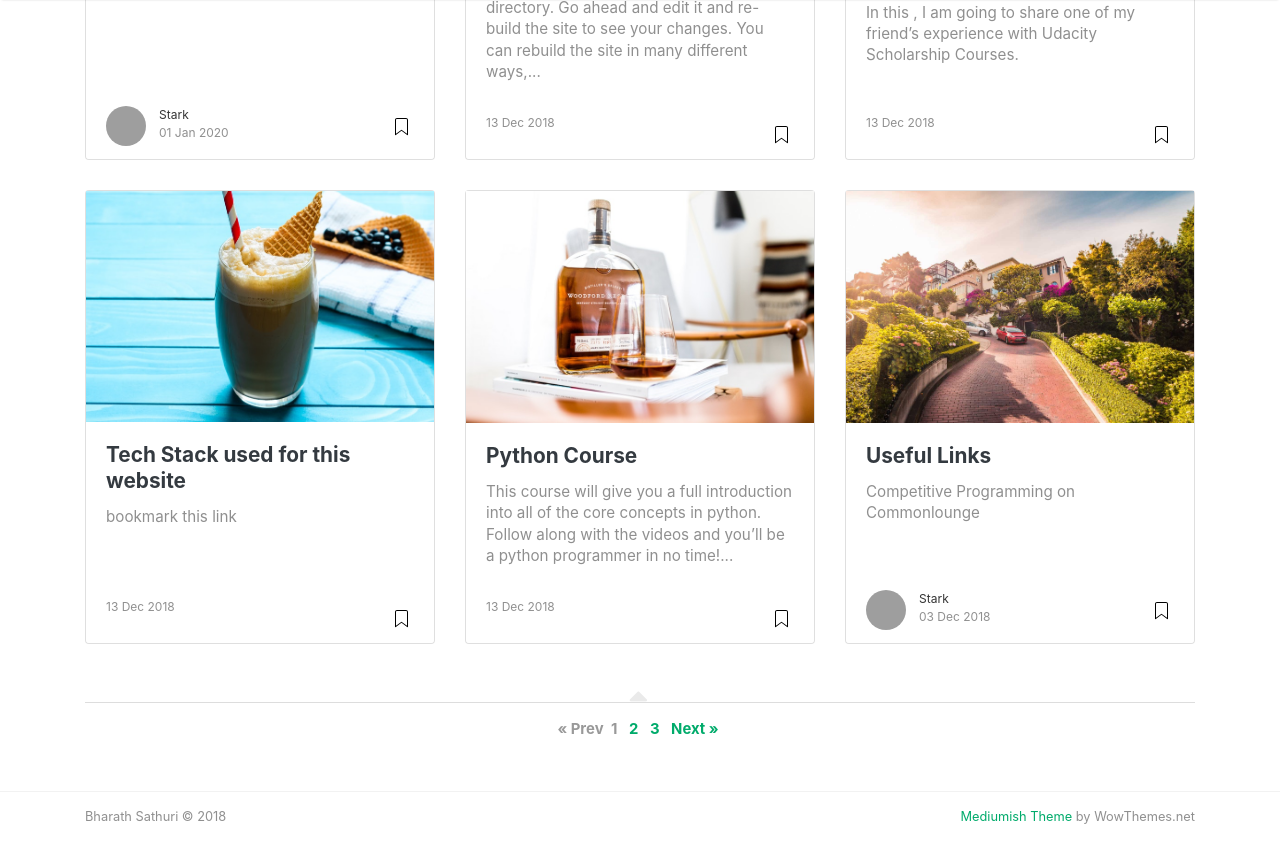
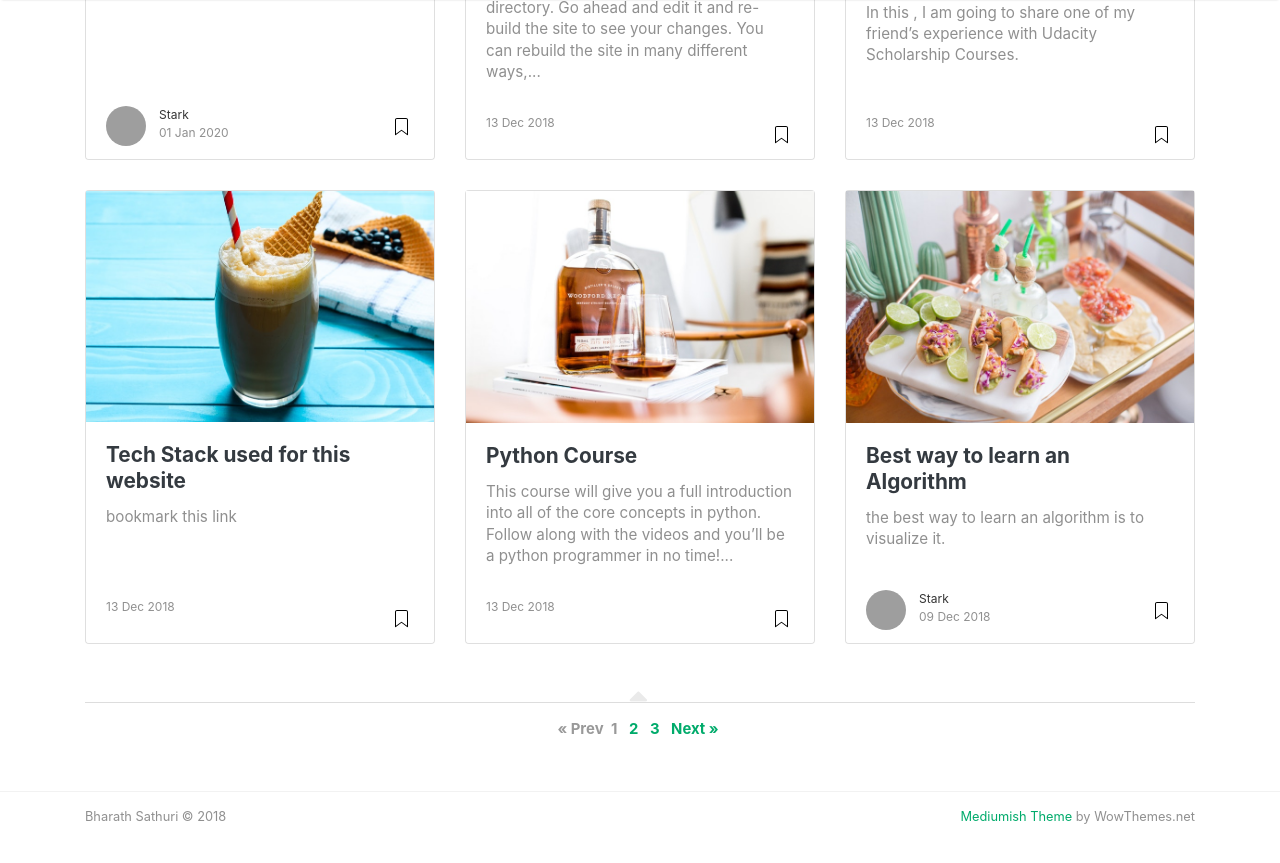
Before and after one commit to StarkSources/myblog, a Jekyll site: the page built from index.html, in a window 1280 px wide and 900 px high, scrolled down 1374 px. Shown: the top 863 px of the window. Built offline with Jekyll 4.4.1, drawn with Linux system fonts in a browser that asks for light colours; nearby versions of some CDN libraries; the list of posts is cut into pages by our own code; comment, search, counter and statistics services are not loaded; grey boxes are pictures that could not be loaded.

Commit message:
Update 2018-12-09-what-is-the-best-way-to-learn-an-algorithm_.md

```diff
--- a/_posts/2018-12-09-what-is-the-best-way-to-learn-an-algorithm_.md
+++ b/_posts/2018-12-09-what-is-the-best-way-to-learn-an-algorithm_.md
@@ -5,7 +5,7 @@ author: sal
 categories: [ Useful, tutorial ]
 image: assets/images/11.jpg
 featured: true
-hidden: true
+tags : algorithm
 ---
 
 #### the best way to learn an algorithm is to visualize it.
```
